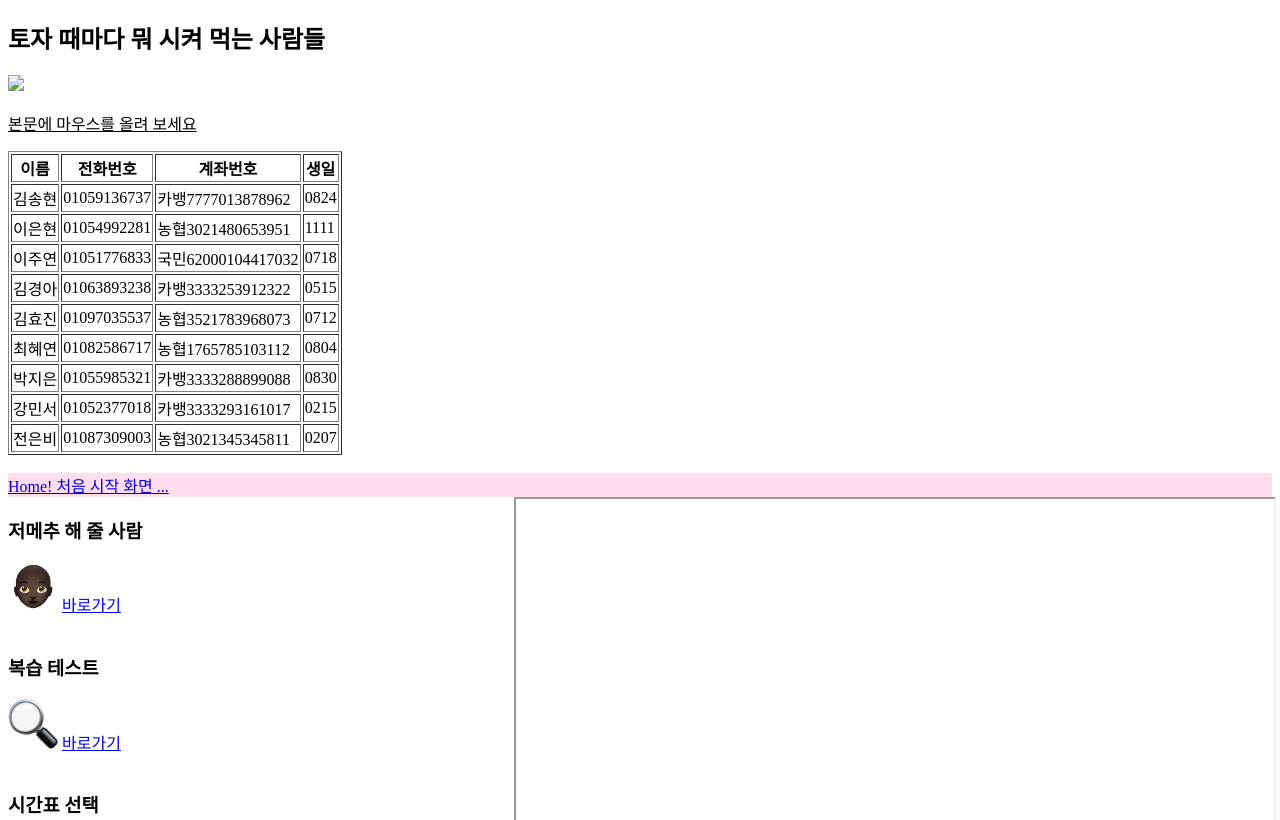
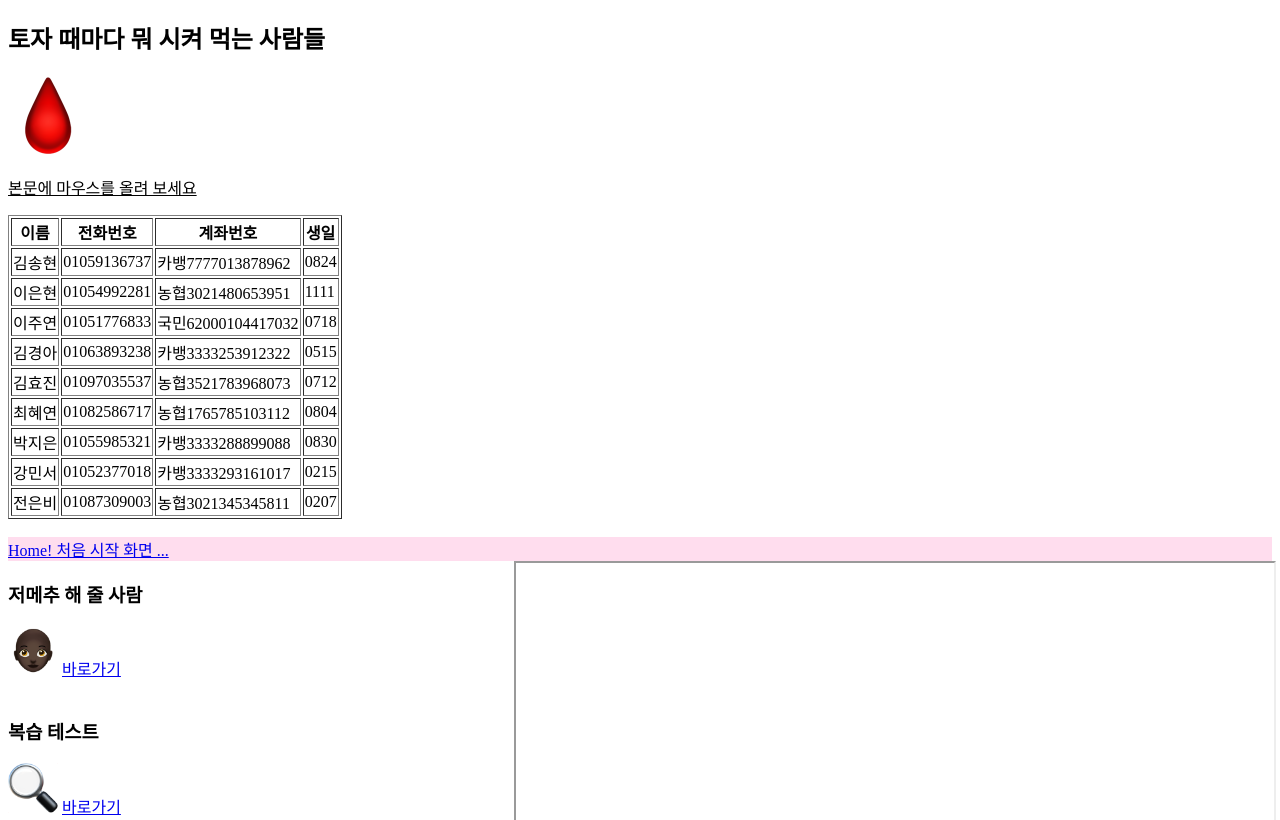
Before and after one commit to hb912712/saturday, a plain HTML site: page index.html in a window 1280 px wide. Shown: the top 820 px of the page. Drawn offline with Linux system fonts and the light colour scheme; files whose address does not match are found by name.

Commit message:
Update index.html

```diff
--- a/index.html
+++ b/index.html
@@ -7,7 +7,7 @@
     <body title="안녕하세요 보진">
         <header>
             <h2>토자 때마다 뭐 시켜 먹는 사람들</h2>
-            <img src="/연습/media/blood.png" height="80">
+            <img src="/saturday/blood.png" height="80">
             <p><u>본문에 마우스를 올려 보세요</u></p>
 
             <table border="1">
```
